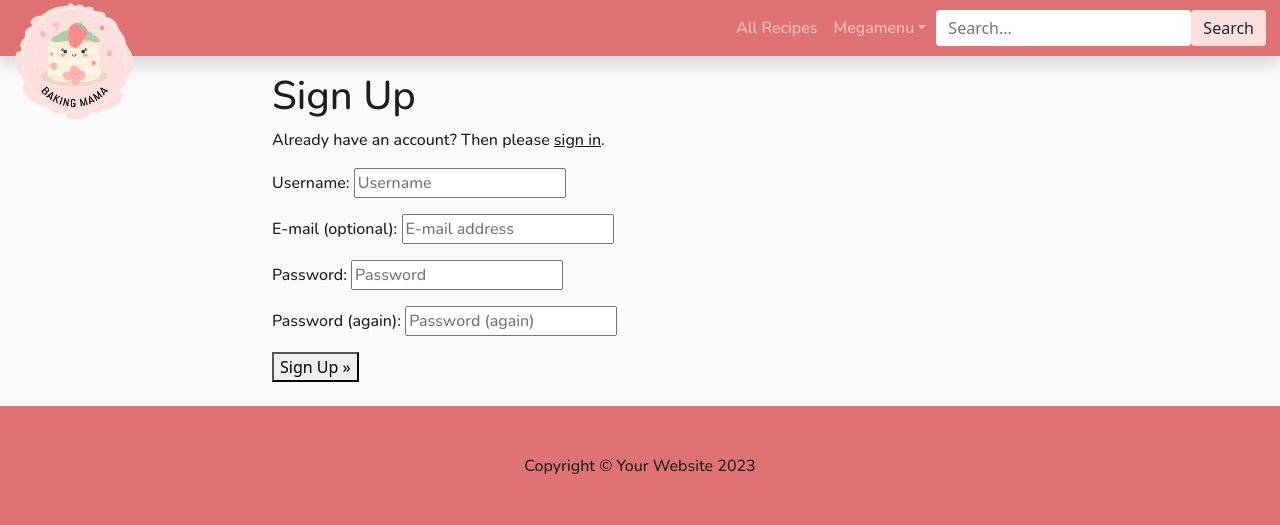
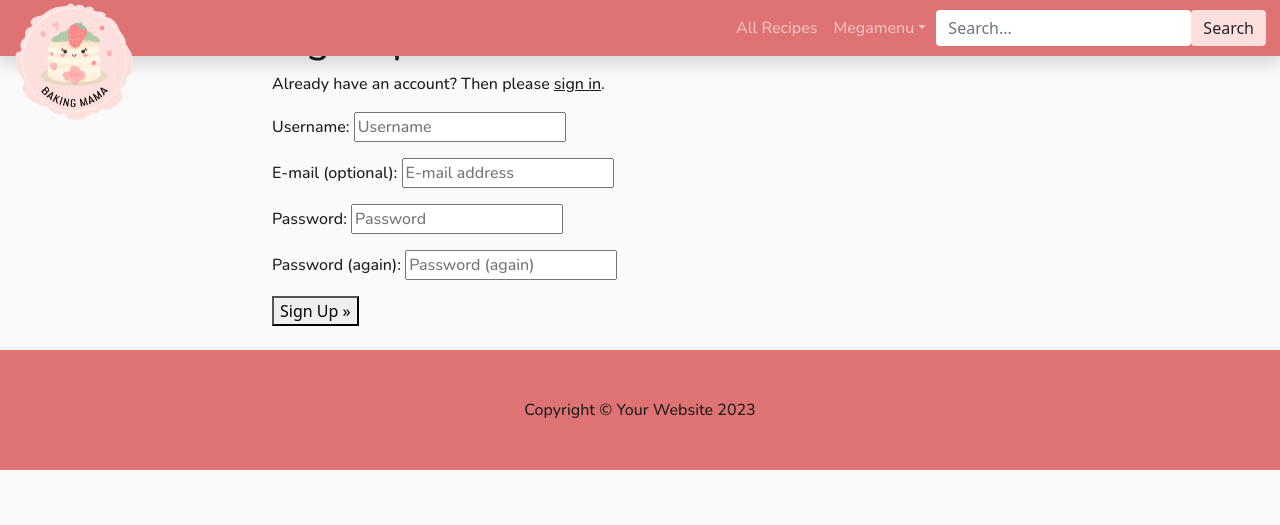
Before and after one commit to rnc-personal/ci-fullstack-pp4, a Django app: page /accounts/signup/ in a window 1280 px wide. Shown: the top 525 px of the page. Run offline with Django 3.2, Linux system fonts and the light colour scheme; some libraries are stand-ins or nearby versions.

Commit message:
changed nav to fixed position (access to search)

```diff
--- a/templates/base.html
+++ b/templates/base.html
@@ -24,7 +24,7 @@
 </head>
 
 <body>
-    <nav class="navbar navbar-expand-lg accent-dark navbar-dark shadow">
+    <nav class="navbar navbar-expand-lg accent-dark navbar-dark shadow fixed-top">
         <div class="container-fluid">
             <a class="navbar-brand" href="/">
                 <img src="{% static 'img/logo-web.png' %}" alt="Logo" class="logo-wrapper">
```
